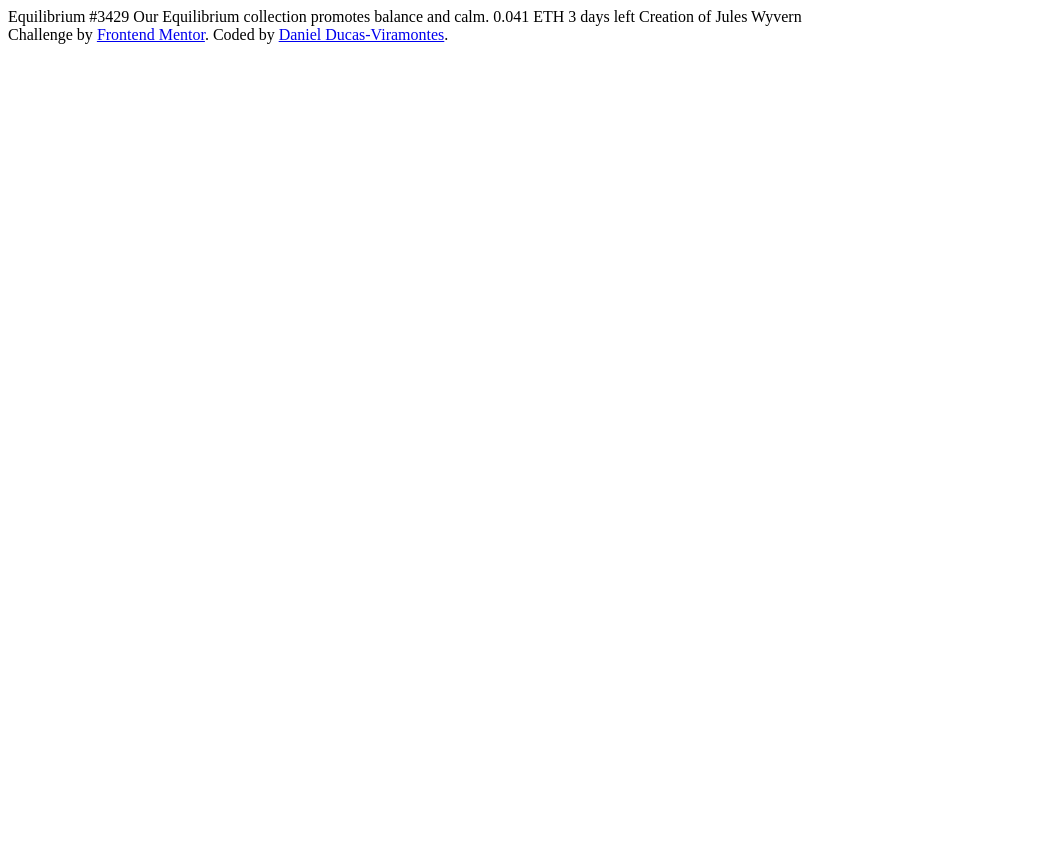
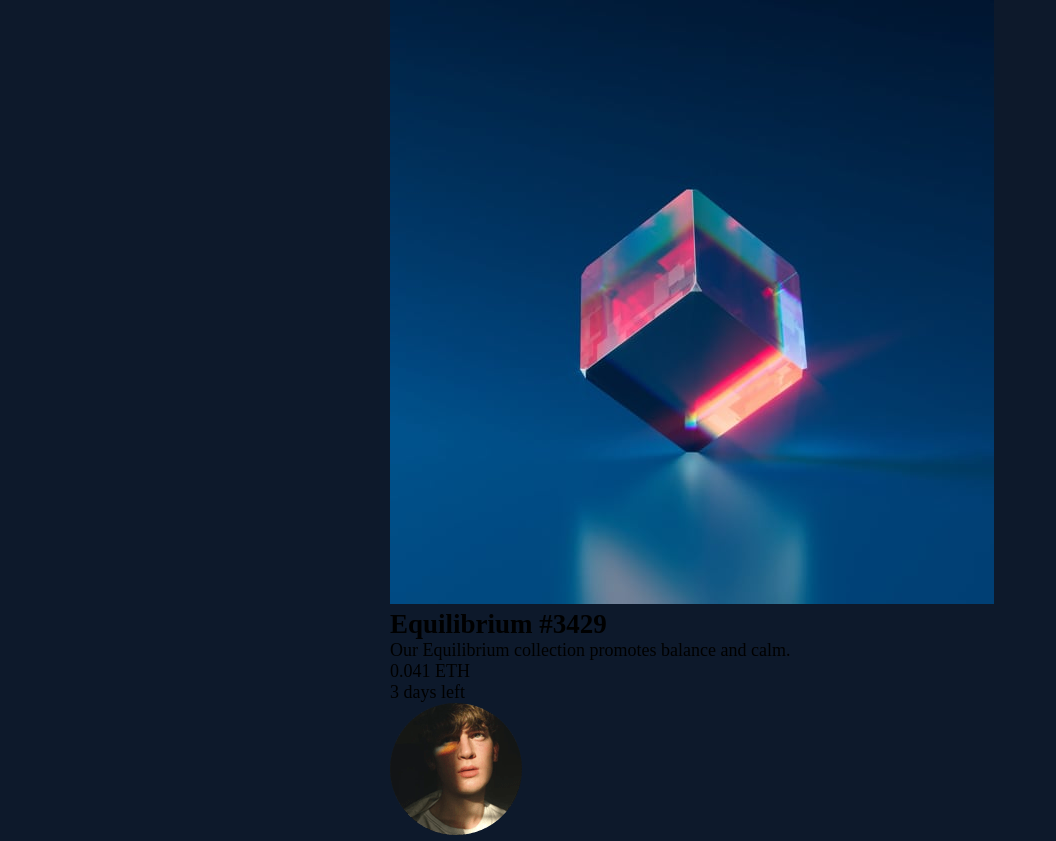
Before and after one commit to DanDucVira/NFT-preview-card-component, a plain HTML site: page index.html in a window 1280 px wide. Shown: the top 841 px of the page, without its empty margins (0-1056 px from the left). Before the commit the page ends 800 px from the top, so only its background shows below. Drawn offline with Linux system fonts and the light colour scheme.

Commit message:
added markup for the project

```diff
--- a/index.html
+++ b/index.html
@@ -5,6 +5,7 @@
   <meta charset="UTF-8">
   <meta name="viewport" content="width=device-width, initial-scale=1.0">
   <!-- displays site properly based on user's device -->
+  <link rel="stylesheet" href="./main.css">
 
   <link rel="icon" type="image/png" sizes="32x32" href="./images/favicon-32x32.png">
 
@@ -15,15 +16,33 @@
 </head>
 
 <body>
+  <div class="container">
+    <div class="col">
+      <img src="./images/image-equilibrium.jpg" alt="">
+    </div>
+    <div class="col">
+      <h2> Equilibrium #3429</h2>
+      <p> Our Equilibrium collection promotes balance and calm.</p>
+      <div class="data">
+        <p> 0.041 ETH</p>
+        <p>3 days left</p>
+      </div>
+      <div class="col">
+        <img src="./images/image-avatar.png" alt="">
+        <p> Creation of Jules Wyvern</p>
+      </div>
+    </div>
 
-  Equilibrium #3429
+  </div>
 
-  Our Equilibrium collection promotes balance and calm.
 
-  0.041 ETH
-  3 days left
 
-  Creation of Jules Wyvern
+
+
+
+
+
+
 
   <div class="attribution">
     Challenge by <a href="https://www.frontendmentor.io?ref=challenge" target="_blank">Frontend Mentor</a>.
--- /dev/null
+++ b/main.css
@@ -0,0 +1,17 @@
+* {
+    margin: 0;
+    padding: 0;
+    box-sizing: border-box;
+
+}
+
+body {
+    background: hsl(217, 54%, 11%);
+    font-size: 18px;
+}
+
+.container {
+    max-width: 500px;
+    margin: 0 auto;
+
+}
```
